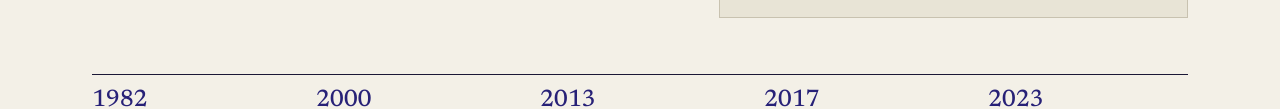
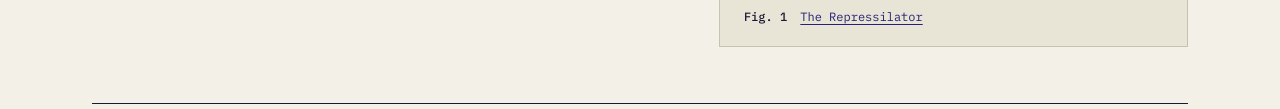
Before and after one commit to oxfordsynbio/oxfordsynbio.github.io, a plain HTML site: page index.html in a window 1280 px wide. Shown: the part 1185-1294 px from the top of the page. Drawn offline with Linux system fonts and the light colour scheme.

Commit message:
Add a Fig. 1 label under the repressilator figure
Co-Authored-By: Claude Fable 5.2 <noreply@anthropic.com>

```diff
--- a/index.html
+++ b/index.html
@@ -117,6 +117,7 @@
       </div>
       <canvas id="trace" height="170" aria-hidden="true"></canvas>
     </div>
+    <figcaption><b>Fig. 1</b> <a href="https://doi.org/10.1038/35002125">The Repressilator</a></figcaption>
   </figure>
 
   <ol class="ledger" aria-label="Milestones in engineered biology">
--- a/styles.css
+++ b/styles.css
@@ -143,6 +143,8 @@ h1 {
 /* ---------- hero figure: E. coli carrying the repressilator ---------- */
 
 .fig { margin: 0; }
+.fig figcaption { margin-top: 12px; font: 400 12px/1.4 var(--mono); color: var(--ink-soft); }
+.fig figcaption b { font-weight: 500; color: var(--ink); margin-right: 6px; }
 #repressilator { border: 1px solid var(--rule); background: var(--panel); padding: 20px 24px 20px; }
 
 .circuit { width: 100%; height: auto; }
```
